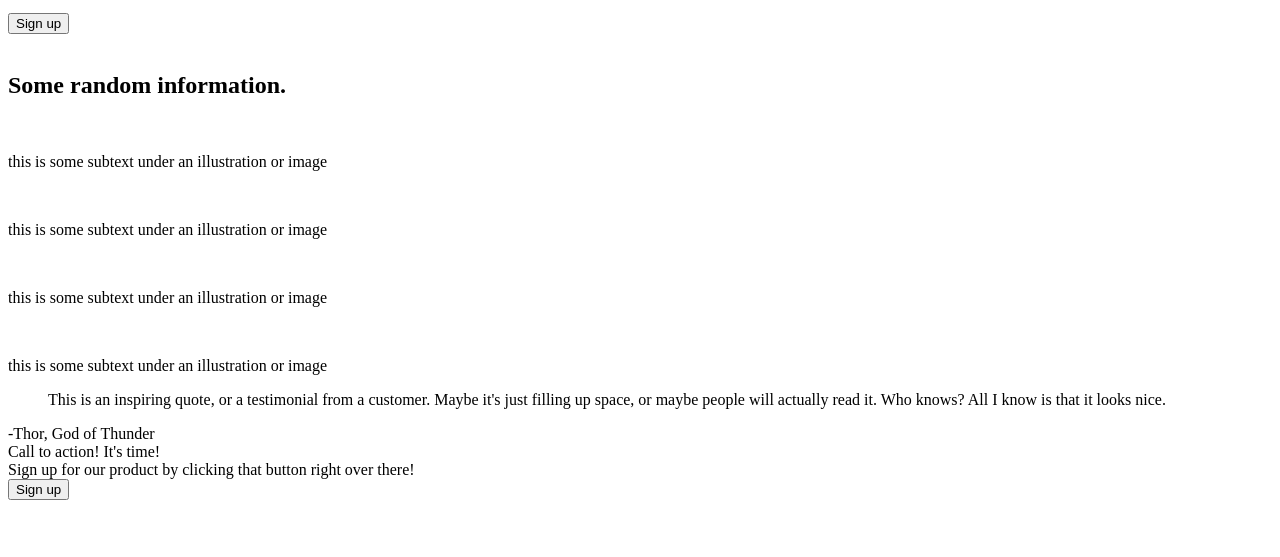
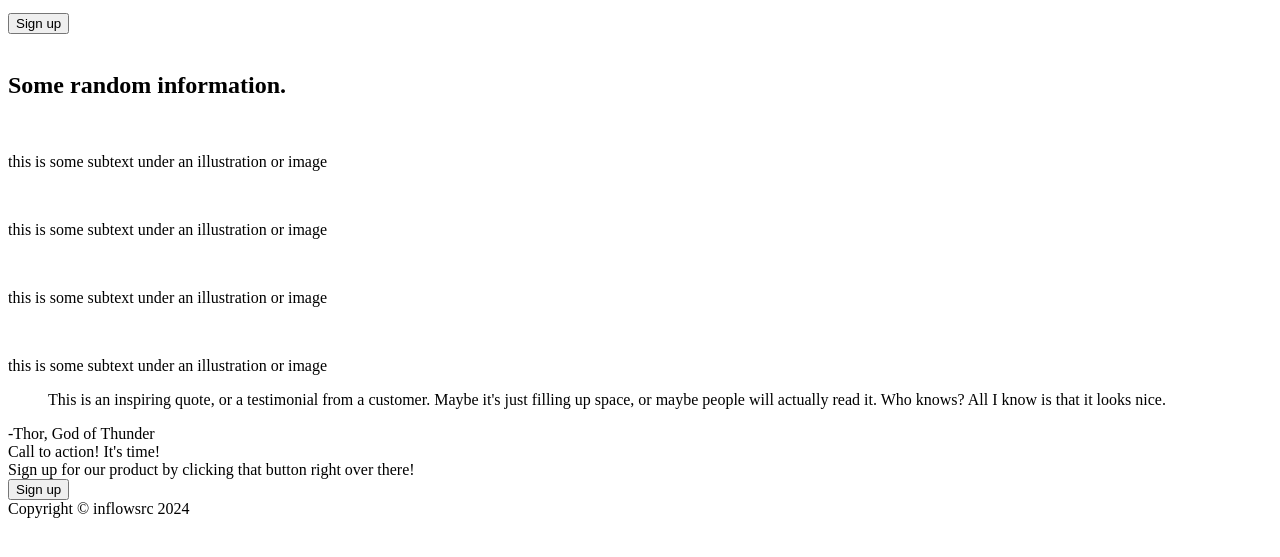
Before and after one commit to inflowsrc/odin-landing-page, a plain HTML site: page index.html in a window 1280 px wide. Shown: the part 145-702 px from the top of the page. Drawn offline with Linux system fonts and the light colour scheme.

Commit message:
Add footer

```diff
--- a/index.html
+++ b/index.html
@@ -69,6 +69,7 @@
             </div>
         </div>
 
+        <footer>Copyright &copy inflowsrc 2024</footer>
     </div>
 </body>
 </html>
```
